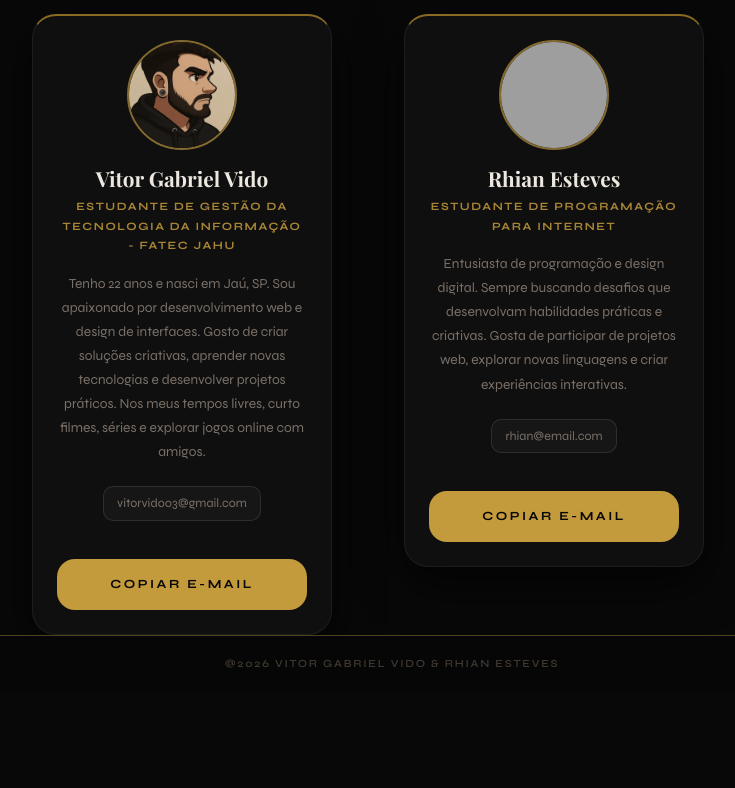
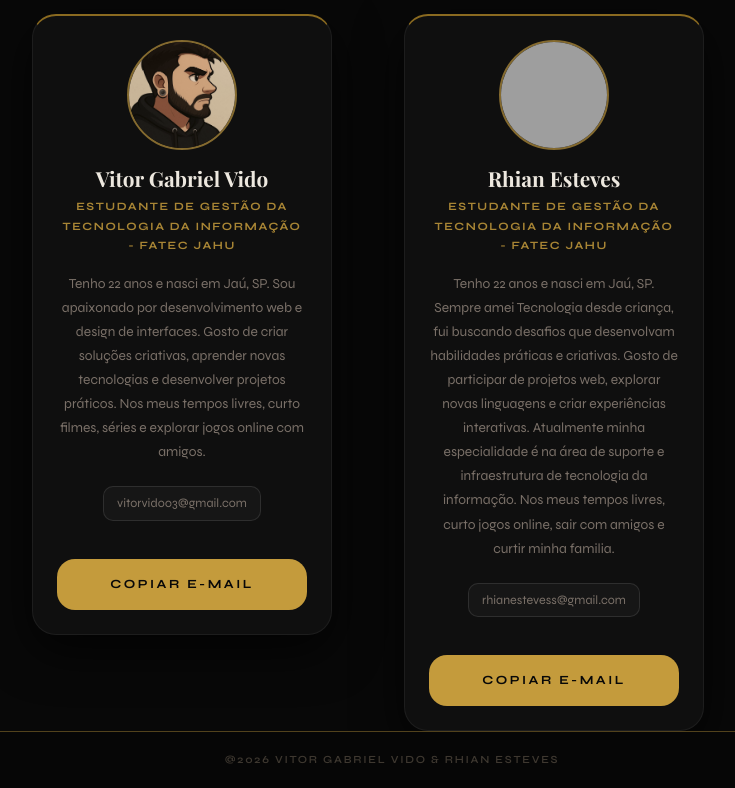
Before and after one commit to VitorGabriel0304/Trabalho-Ronan, a Flask app: page /sobre/equipe in a window 1280 px wide. Shown: the part 220-1008 px from the top of the page, without its empty margins (248-983 px from the left). Before the commit the page ends 888 px from the top, so only its background shows below. Run offline with Flask 3, Linux system fonts and the light colour scheme; grey boxes are pictures that could not be loaded.

Commit message:
Alterando a desc

```diff
--- a/templates/sobre_equipe.html
+++ b/templates/sobre_equipe.html
@@ -42,14 +42,16 @@
             <div class="membro-box p-4 text-center">
                 <img src="{{ url_for('static', filename='imgs/rhian.jpg') }}" alt="Rhian Esteves" class="foto-membro rounded-circle mb-3">
                 <h5 class="nome-membro">Rhian Esteves</h5>
-                <p class="cargo-membro">Estudante de Programação para Internet</p>
+                <p class="cargo-membro">Estudante de Gestão da Tecnologia da Informação - FATEC JAHU</p>
                 <p class="bio-membro">
-                    Entusiasta de programação e design digital.
-                    Sempre buscando desafios que desenvolvam habilidades práticas e criativas.
-                    Gosta de participar de projetos web, explorar novas linguagens e criar experiências interativas.
+                    Tenho 22 anos e nasci em Jaú, SP.
+                    Sempre amei Tecnologia desde criança, fui buscando desafios que desenvolvam habilidades práticas e criativas.
+                    Gosto de participar de projetos web, explorar novas linguagens e criar experiências interativas.
+                    Atualmente minha especialidade é na área de suporte e infraestrutura de tecnologia da informação.
+                    Nos meus tempos livres, curto jogos online, sair com amigos e curtir minha familia.
                 </p>
                 <div class="email-container">
-                    <span class="email-text" id="email-rhian">rhian@email.com</span>
+                    <span class="email-text" id="email-rhian">rhianestevess@gmail.com</span>
                     <button class="btn btn-success btn-sm btn-copiar" onclick="copyEmail('email-rhian')">Copiar E-mail</button>
                 </div>
             </div>
```
